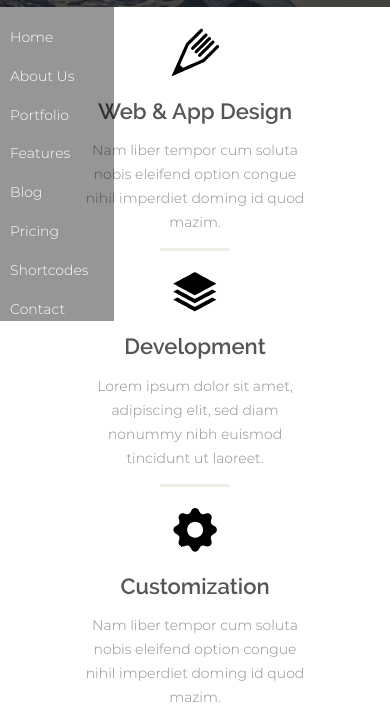
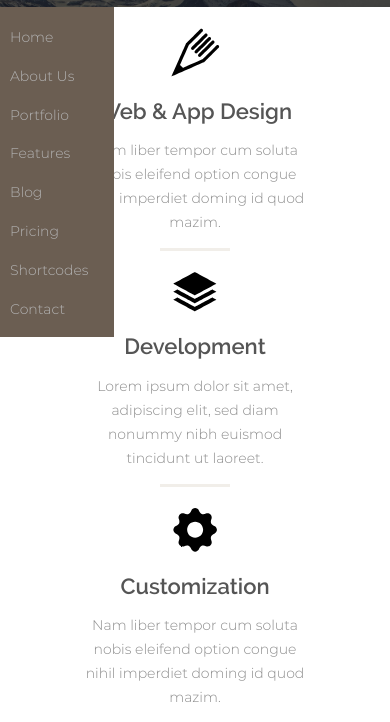
Before and after one commit to svetikfcz/test-template, a plain HTML site: page index.html in a window 390 px wide. Both pictures are taken after a click on the label 24 px from the left and 99 px from the top of the page. Shown: the part 122-844 px from the top of the page. Drawn offline with Linux system fonts and the light colour scheme; files whose address does not match are found by name.

Commit message:
final menu

```diff
--- a/css/style.css
+++ b/css/style.css
@@ -1423,16 +1423,17 @@ input[type="checkbox"]:checked ~ .main-header-menu {
         top: 8px;
     }
     input[type="checkbox"]:checked ~ .main-header-menu {
-       /*  height: auto; */
+        height: auto;
         visibility: visible;
-
         position: absolute;
-    height: 314px;
+        /* min-height: 320px; */
         top: 129px;
         left: 0px;
-    padding-left: 10px;
+        padding: 0  0 20px 10px;
+        box-sizing: border-box;
         width: auto;
-    background-color: #00000069;
+        background-color: #998675;
+        filter: brightness(0.7);
         opacity: 1;
     }
     .main-header-menu {
@@ -1441,12 +1442,13 @@ input[type="checkbox"]:checked ~ .main-header-menu {
         margin: 0 auto;
        /* width: 100%; */
         flex-direction: column;
-
-
         width: 0%;
         transition: left 0.5s;
         left: -115px;
         opacity: 0;
+    }
+    .search-form-input:focus {
+        background-color: #998675;
     }
     .main-header-carusel {
         display: none;
```
Lines whose indentation alone changed are shown as unchanged.
